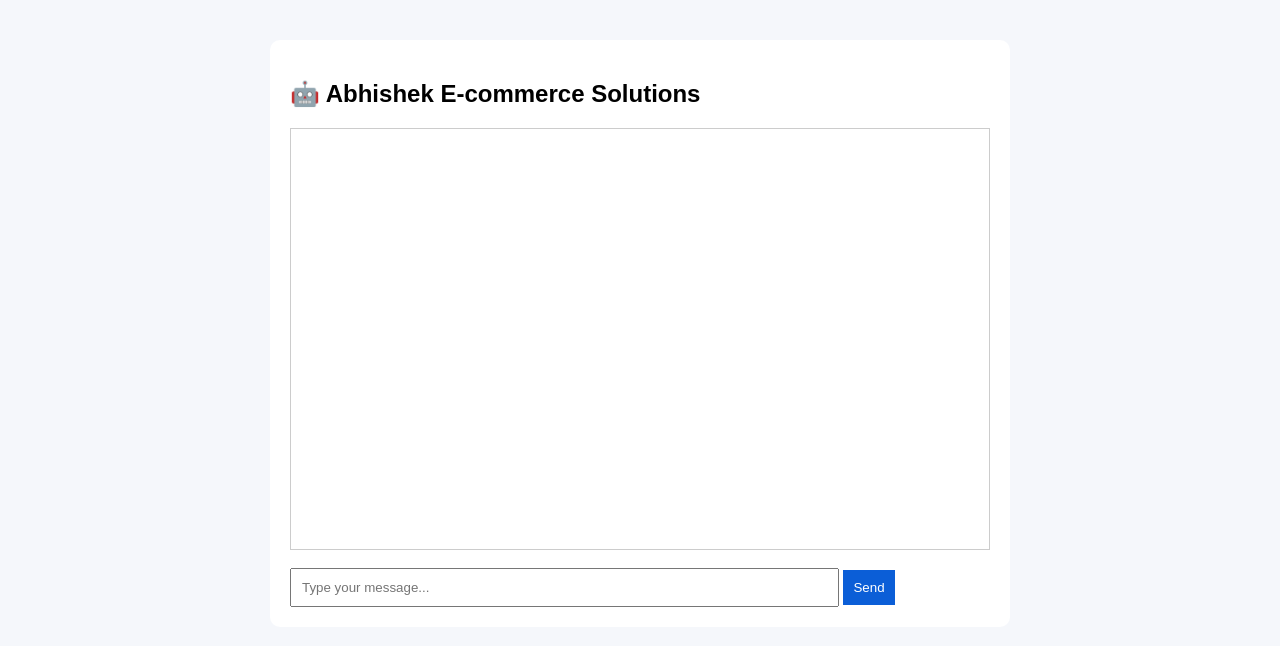
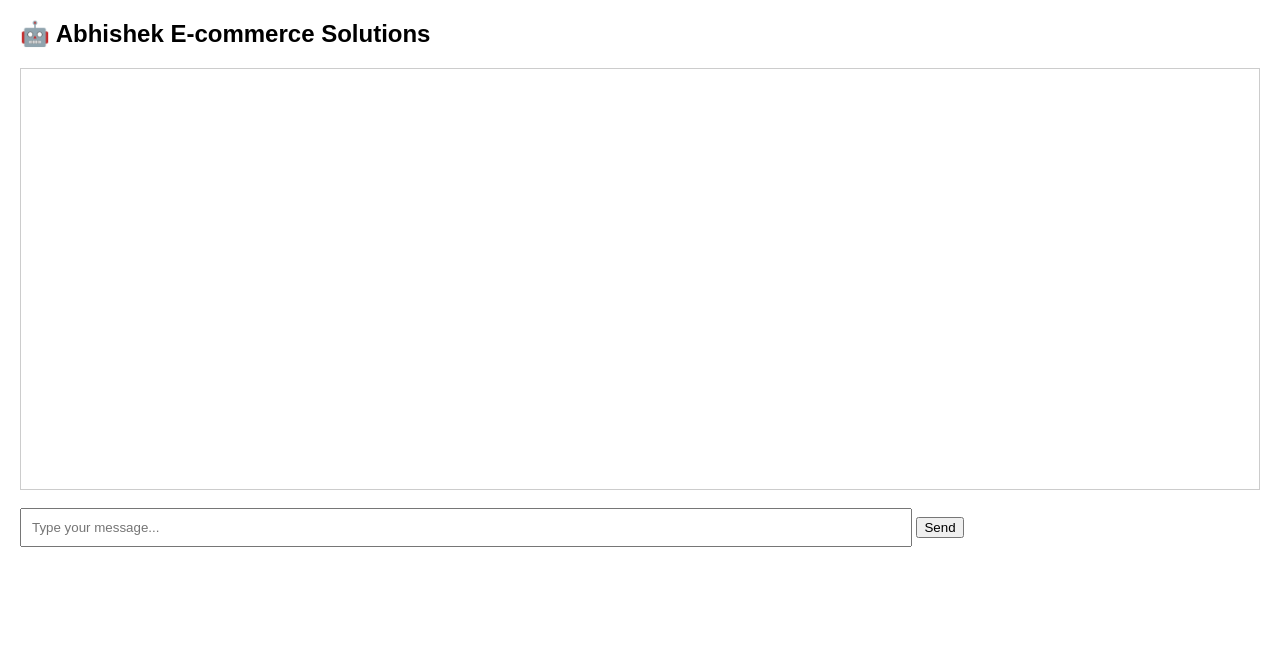
Before and after one commit to mukherjeemithu88-ops/ecommerce-chatbot, a plain HTML site: page index.html in a window 1280 px wide. Drawn offline with Linux system fonts and the light colour scheme.

Commit message:
Update index.html

```diff
--- a/index.html
+++ b/index.html
@@ -2,105 +2,47 @@
 <html>
 <head>
     <title>Abhishek E-commerce Solutions</title>
-
-    <style>
-        body {
-            font-family: Arial;
-            background: #f5f7fb;
-        }
-
-        .container {
-            max-width: 700px;
-            margin: 40px auto;
-            background: white;
-            padding: 20px;
-            border-radius: 10px;
-        }
-
-        #chat-box {
-            height: 400px;
-            overflow-y: auto;
-            border: 1px solid #ccc;
-            padding: 10px;
-        }
-
-        input {
-            width: 75%;
-            padding: 10px;
-        }
-
-        button {
-            padding: 10px;
-            background: #0b5ed7;
-            color: white;
-            border: none;
-            cursor: pointer;
-        }
-
-        button:hover {
-            background: #084298;
-        }
-    </style>
 </head>
 
-<body>
+<body style="font-family: Arial; margin: 20px;">
 
-<div class="container">
-    <h2>🤖 Abhishek E-commerce Solutions</h2>
+<h2>🤖 Abhishek E-commerce Solutions</h2>
 
-    <div id="chat-box"></div><br>
+<div id="chat-box" style="border:1px solid #ccc; padding:10px; height:400px; overflow:auto;"></div>
 
-    <input type="text" id="user-input" placeholder="Type your message...">
-    <button id="send-btn">Send</button>
-</div>
+<br>
+
+<input type="text" id="user-input" placeholder="Type your message..." style="width:70%; padding:10px;">
+<button onclick="sendMessage()">Send</button>
 
 <script>
-<script>
-document.addEventListener("DOMContentLoaded", function () {
+async function sendMessage() {
+    const input = document.getElementById("user-input");
+    const chatBox = document.getElementById("chat-box");
 
-    const input = document.getElementById("user-input");
-    const button = document.getElementById("send-btn");
-    const box = document.getElementById("chat-box");
+    let message = input.value;
+    if (!message) return;
 
-    // ✅ Button click
-    button.addEventListener("click", sendMessage);
+    chatBox.innerHTML += "<p><b>You:</b> " + message + "</p>";
 
-    // ✅ Enter key
-    input.addEventListener("keypress", function(e) {
-        if (e.key === "Enter") {
-            sendMessage();
-        }
-    });
+    try {
+        const response = await fetch("/chat", {
+            method: "POST",
+            headers: {"Content-Type": "application/json"},
+            body: JSON.stringify({message: message})
+        });
 
-    async function sendMessage() {
-        let msg = input.value;
+        const data = await response.json();
 
-        if (!msg) return;
+        chatBox.innerHTML += "<p><b>Bot:</b><br>" + data.response.replace(/\n/g, "<br>") + "</p>";
 
-        box.innerHTML += "<p><b>You:</b> " + msg + "</p>";
-
-        try {
-            const res = await fetch("/chat", {
-                method: "POST",
-                headers: {
-                    "Content-Type": "application/json"
-                },
-                body: JSON.stringify({ message: msg })
-            });
-
-            const data = await res.json();
-
-            let formatted = data.response.replace(/\n/g, "<br>");
-
-            box.innerHTML += "<p><b>Bot:</b><br>" + formatted + "</p>";
-
-        } catch (err) {
-            box.innerHTML += "<p style='color:red;'>ERROR connecting to backend</p>";
-        }
-
-        input.value = "";
-        box.scrollTop = box.scrollHeight;
+    } catch (err) {
+        chatBox.innerHTML += "<p style='color:red;'>ERROR</p>";
     }
 
-});
+    input.value = "";
+}
 </script>
+
+</body>
+</html>
```
